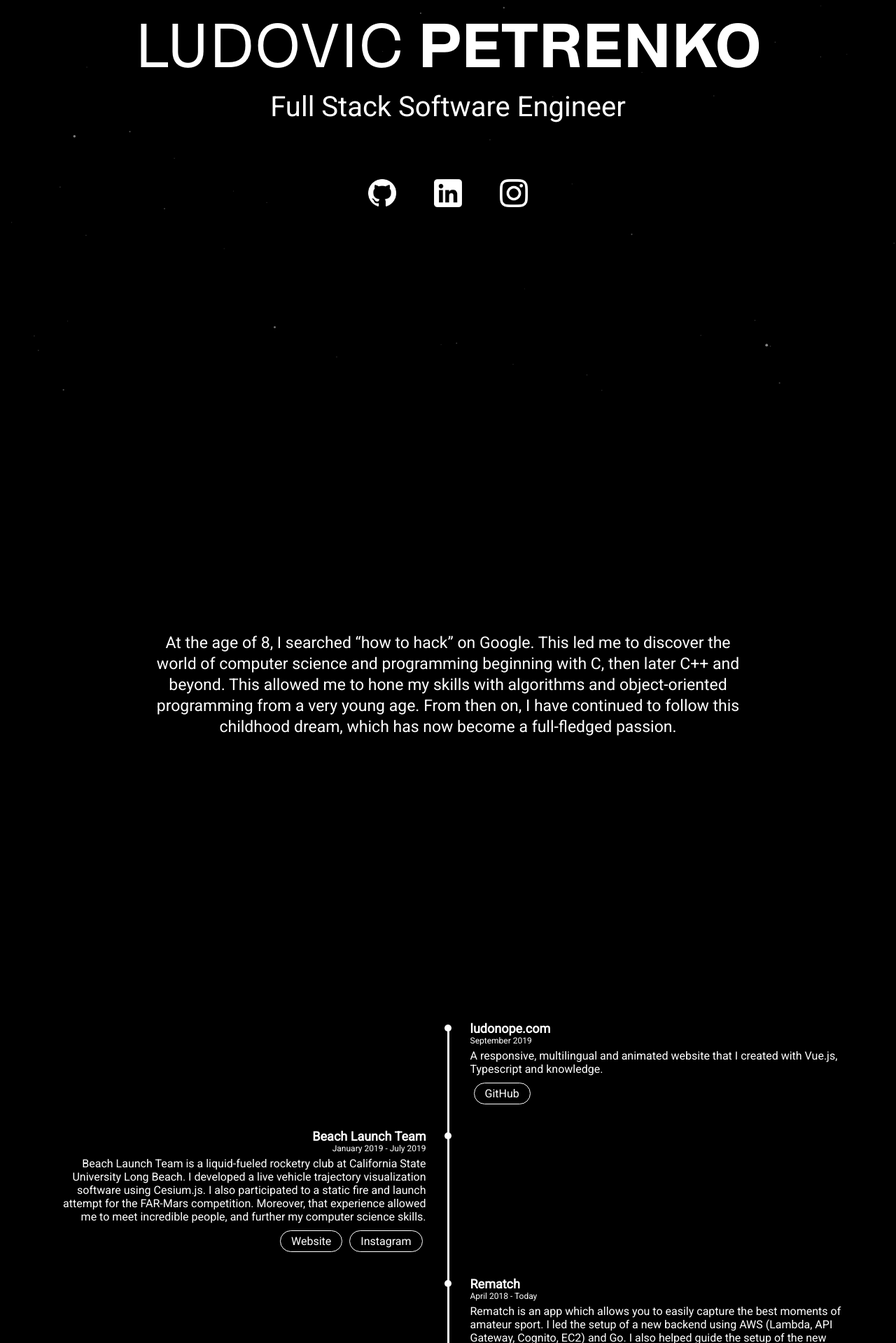
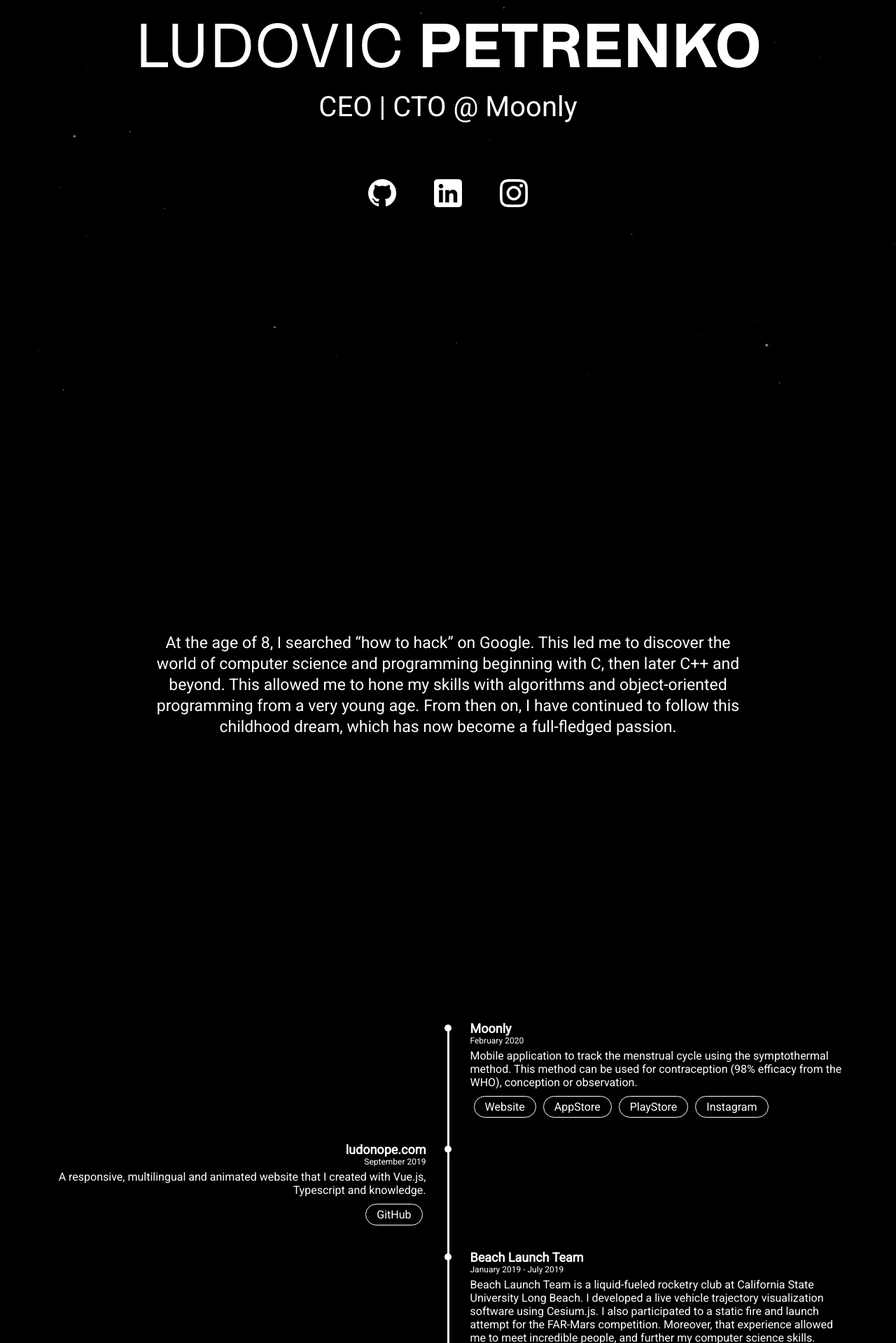
Before and after one commit to Ludonope/ludonope.com, a Vue app: page /#/ in a window 1280 px wide. Shown: the part 221-2140 px from the top of the page at 70% size. Built offline with nearby package versions, Linux system fonts and the light colour scheme; what vue-mq would draw is missing.

Commit message:
Updated content for 2021

```diff
--- a/src/components/Contacts.vue
+++ b/src/components/Contacts.vue
@@ -3,7 +3,7 @@
     div(v-observe-visibility="visibilityChanged")
     transition(name="fade" v-for="(text, i) of texts" :key="i")
       .text(v-show="!delays[i]") {{ text }}
-    .copyright Copyright 2019 Ludovic Petrenko
+    .copyright Copyright 2021 Ludovic Petrenko
 </template>
 
 <script lang="ts">
@@ -20,8 +20,7 @@
     super()
     this.texts = [
       'Ludovic Petrenko',
-      'ludovic.petrenko@epitech.eu',
-      '(+33) 7 87 07 93 80'
+      'ludovic.petrenko@moonlyapp.com',
     ]
     this.delays = [200, 200, 200, 300]
   }
@@ -48,7 +47,7 @@
   width: 100%;
   min-height: 110vh;
   display: grid;
-  grid-template-rows: 0px 60px 60px 60px;
+  grid-template-rows: 0px 60px 60px;
   justify-content: center;
   align-content: center;
   padding-top: 50px;
--- a/src/components/Projects.vue
+++ b/src/components/Projects.vue
@@ -15,6 +15,29 @@
 export default class Projects extends Vue {
   get items (): Item[] {
     return [
+      {
+        title: 'Moonly',
+        date: this.$t('experiences.moonly.date'),
+        description: this.$t('experiences.moonly.description'),
+        links: [
+          {
+            label: this.$t('experiences.labels.website'),
+            url: 'https://moonlyapp.com/'
+          },
+          {
+            label: 'AppStore',
+            url: 'https://apps.apple.com/fr/app/moonly/id1511574452'
+          },
+          {
+            label: 'PlayStore',
+            url: 'https://play.google.com/store/apps/details?id=com.moonlyapp.app'
+          },
+          {
+            label: 'Instagram',
+            url: 'https://www.instagram.com/moonly_app/'
+          }
+        ]
+      },
       {
         title: 'ludonope.com',
         date: this.$t('experiences.ludonope.date'),
--- a/src/locales/en.json
+++ b/src/locales/en.json
@@ -7,12 +7,16 @@
     "contacts": "CONTACT"
   },
   "intro": {
-    "subtitle": "Full Stack Software Engineer",
+    "subtitle": "CEO | CTO @ Moonly",
     "bio": "At the age of 8, I searched “how to hack” on Google. This led me to discover the world of computer science and programming beginning with C, then later C++ and beyond. This allowed me to hone my skills with algorithms and object-oriented programming from a very young age. From then on, I have continued to follow this childhood dream, which has now become a full-fledged passion."
   },
   "experiences": {
     "labels": {
       "website": "Website"
+    },
+    "moonly": {
+      "date": "February 2020",
+      "description": "Mobile application to track the menstrual cycle using the symptothermal method. This method can be used for contraception (98% efficacy from the WHO), conception or observation."
     },
     "ludonope": {
       "date": "September 2019",
--- a/src/locales/fr.json
+++ b/src/locales/fr.json
@@ -7,12 +7,16 @@
     "contacts": "CONTACT"
   },
   "intro": {
-    "subtitle": "Développeur Full Stack",
-    "bio": "À l’âge de 8 ans, je recherche sur Google “apprendre à hacker”. Je découvre alors le monde de l’informatique et la programmation grâce au siteduzero (ex openclassroom) avec le langage C, puis C++. Cela m’a permi d’acquérir très jeune des notions d’algorithmie et de programmation orientée objet. Depuis, je ne cesse de suivre ce rêve d’enfant, qui s’est aujourd’hui transformé en une véritable passion."
+    "subtitle": "CEO | CTO @ Moonly",
+    "bio": "À l’âge de 8 ans, je recherche sur Google “apprendre à hacker”. Je découvre alors le monde de l’informatique et la programmation grâce au siteduzero (ex openclassroom) avec le langage C, puis C++. Cela m’a permis d’acquérir très jeune des notions d’algorithmie et de programmation orientée objet. Depuis, je ne cesse de suivre ce rêve d’enfant, qui s’est aujourd’hui transformé en une véritable passion."
   },
   "experiences": {
     "labels": {
       "website": "Site web"
+    },
+    "moonly": {
+      "date": "Février 2020",
+      "description": "Application mobile de suivi du cycle menstruel à l'aide de la méthode symptothermique. Cette méthode peut être utilisée en contraception (98 % d'efficacité selon l'OMS), conception ou observation."
     },
     "ludonope": {
       "date": "Septembre 2019",
--- a/src/views/Home.vue
+++ b/src/views/Home.vue
@@ -46,7 +46,7 @@
 }
 
 #projects {
-  padding-top: 50px;
+  padding: 50px 0px;
 }
 
 // Display education and skill side by side or above each other
```
